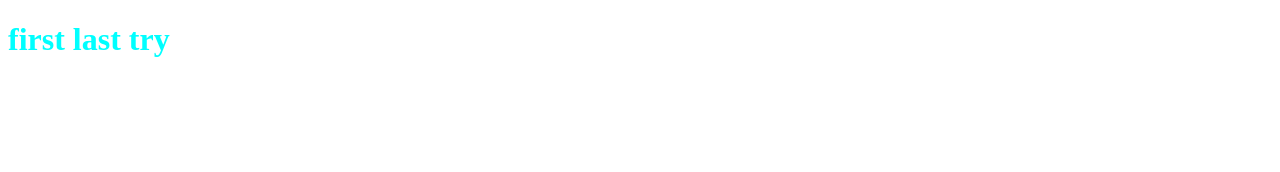
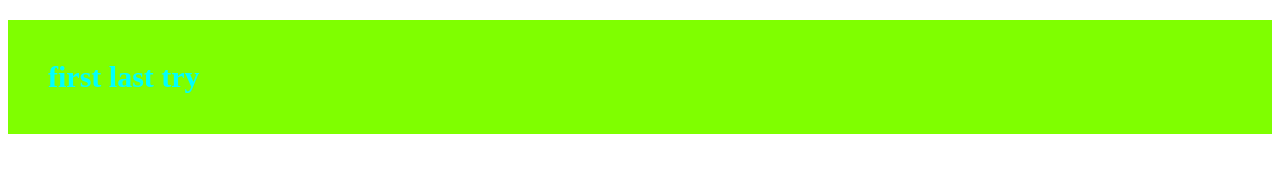
Before and after one commit to Nitul2/my-, a plain HTML site: page index.html in a window 1280 px wide. Drawn offline with Linux system fonts and the light colour scheme.

Commit message:
last try3

```diff
--- a/index.html
+++ b/index.html
@@ -8,6 +8,10 @@
     <style>
         h1{
             color:aqua;
+            border: 39px;
+            background-color: chartreuse;
+            font-size: 30px;
+            padding: 40px;
         }
     </style>
 </head>
```
